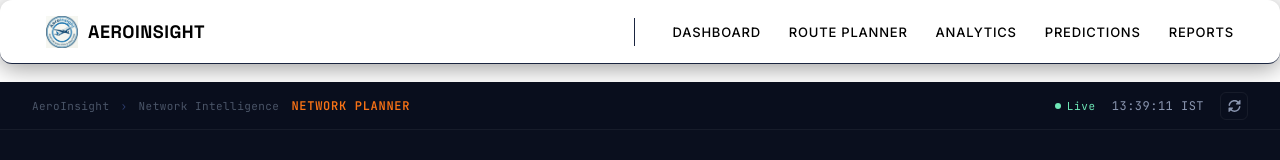
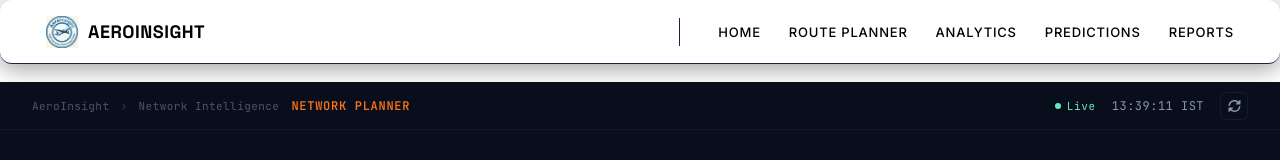
Before and after one commit to yehovahacademy/AeroInsight-Dashboard---Frontend, a React (Vite) app in the folder my-dashboard/: page / in a window 1280 px wide. Shown: the top 160 px of the page. Built offline with nearby package versions, Linux system fonts and the light colour scheme; no server answers.

Commit message:
Name chnaged to Home on Navbar

```diff
--- a/my-dashboard/src/components/Navbar.jsx
+++ b/my-dashboard/src/components/Navbar.jsx
@@ -14,7 +14,7 @@
 
       <div className="Navbar-divider" />
 
-      <Link to="/Dashboard">Dashboard</Link>
+      <Link to="/Home">Home</Link>
       <Link to="/RoutePlanner">Route Planner</Link>
       <Link to="/Analytics">Analytics</Link>
       <Link to="/Predictions">Predictions</Link>
```
